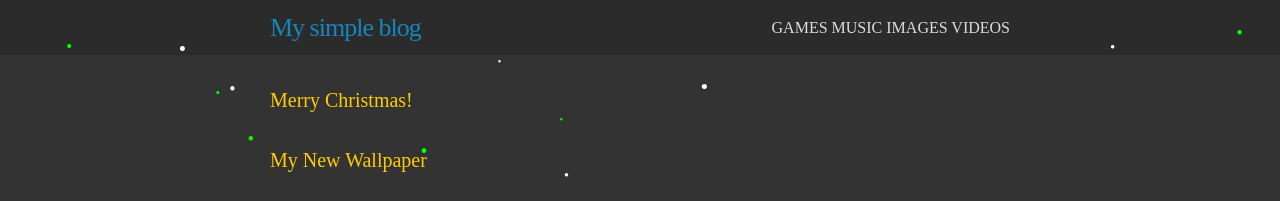
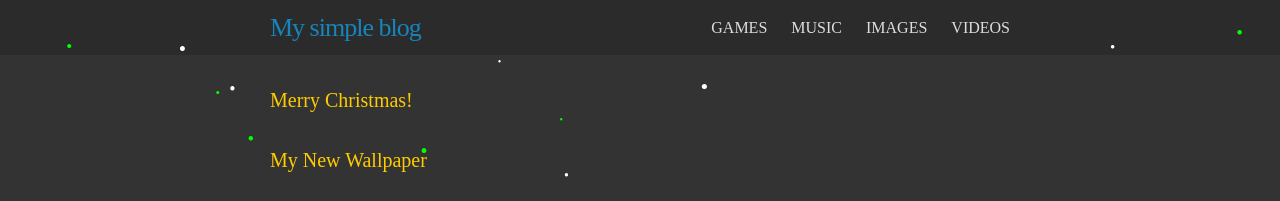
Before and after one commit to skandyn-sh/skandyn-sh.github.io, a Jekyll site: the page built from index.html, in a window 1280 px wide. Shown: the top 201 px of the page. Built offline with Jekyll 4.4.1, drawn with Linux system fonts in a browser that asks for light colours; nearby versions of some CDN libraries; library files that are not in the unit come from our copies; comment, search, counter and statistics services are not loaded.

Commit message:
Update _layout.scss

```diff
--- a/_sass/_layout.scss
+++ b/_sass/_layout.scss
@@ -32,6 +32,11 @@
     .page-link {
         color: $text-color;
         line-height: $base-line-height;
+
+        // Gaps between nav items, but not on the first one
+        &:not(:first-child) {
+            margin-left: 20px;
+        }
     }
 
     @include media-query($on-palm) {
```
